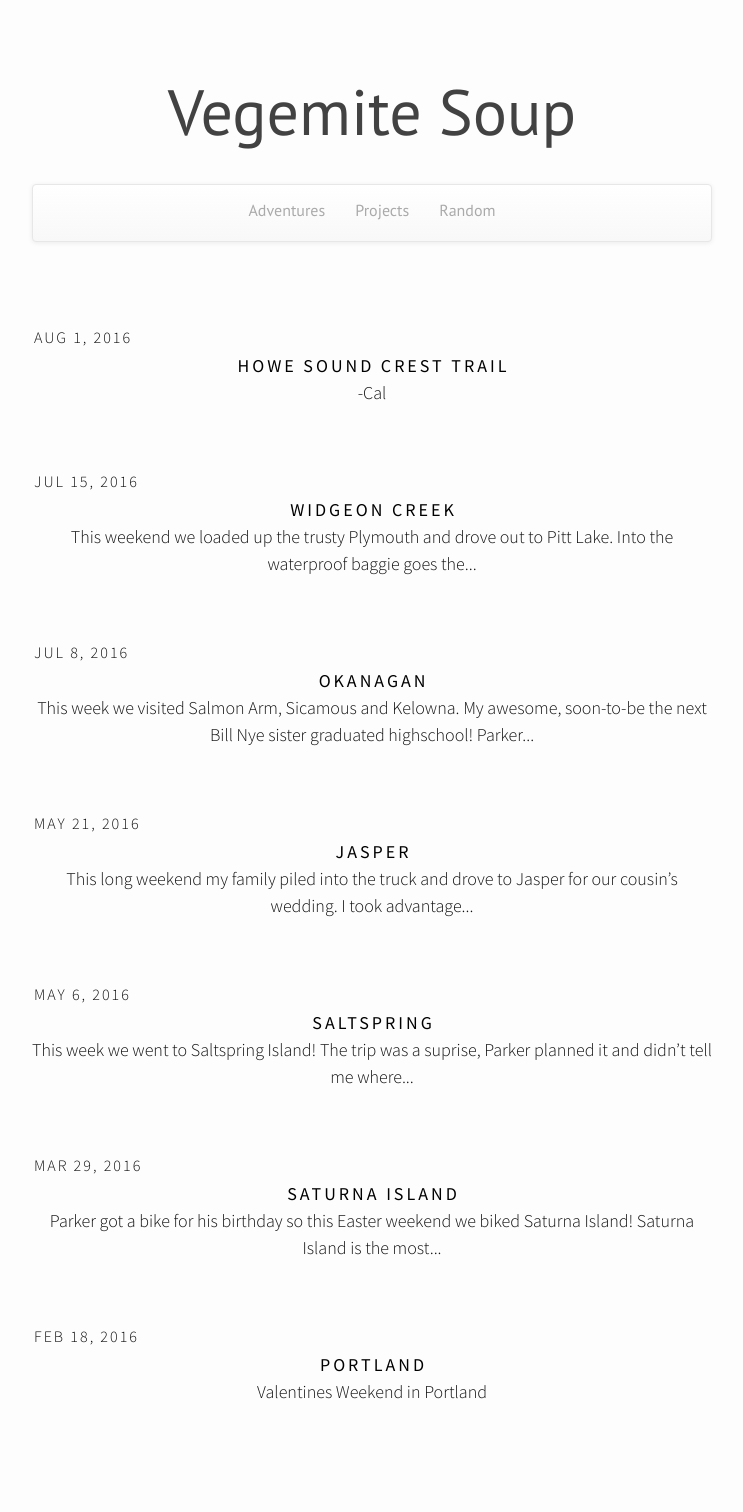
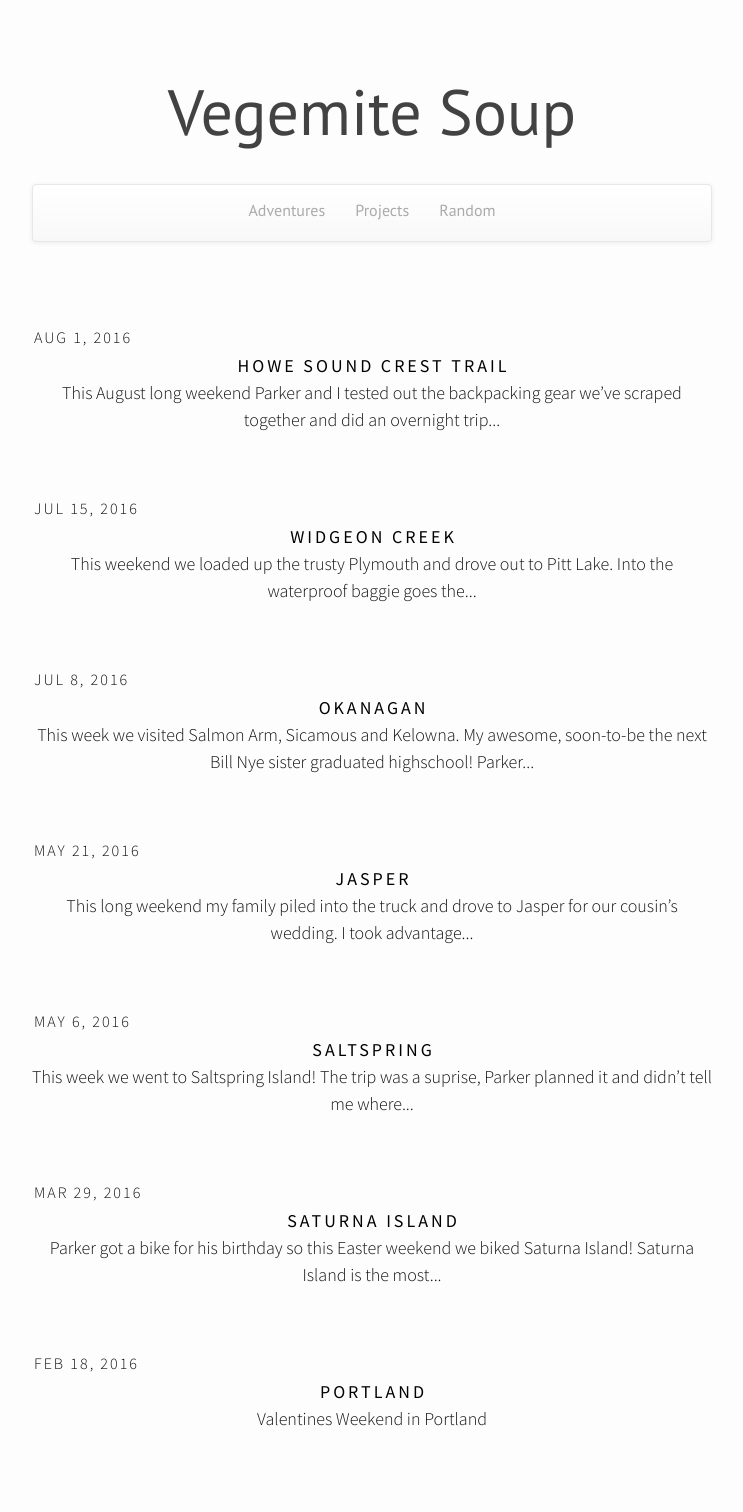
Before and after one commit to calthomson/calthomson.github.io, a Jekyll site: the page built from index.html, in a window 1280 px wide. Shown: the whole page, without its empty margins (268-1011 px from the left). Built offline with Jekyll 4.4.1, drawn with Linux system fonts in a browser that asks for light colours; nearby versions of some CDN libraries; before the commit the page ends 1485 px from its top, so only the background shows below that.

Commit message:
Howe Sound post

```diff
--- a/_posts/2016-08-01-howe-sound.markdown
+++ b/_posts/2016-08-01-howe-sound.markdown
@@ -9,60 +9,81 @@
 	<a href="http://res.cloudinary.com/vegemitesoup/image/upload/v1470372932/howe-sound-crest/3.jpg"><img class="lazy" data-original="http://res.cloudinary.com/vegemitesoup/image/upload/v1470372932/howe-sound-crest/3.jpg" /></a>
 </div>
 
+This August long weekend Parker and I tested out the backpacking gear we've scraped together and did an overnight trip along the Howe Sound Crest Trail. Our starting point was Cypress Mountain, our destination Magnesia Meadows. It's a 14.5km hike per day.
+
+We got on the trail a bit later than anticipated, and there were already lots of people out. The first 5.5km of the hike is easy and very popular, from Cypress lodge to St. Mark's summit.
+
+After St. Mark's Summit the trail went straight down into a super foggy valley. We ran into a family who gave us a tip: "When you think you've reach the top of Mt. Unecessary.. you haven't". Hm, interesting choice, ominous family.
+
 <div class="row">
-<div class="col-sm-4 col-xs-4">
+<div class="col-sm-4 col-xs-12">
 	<a href="http://res.cloudinary.com/vegemitesoup/image/upload/v1470372932/howe-sound-crest/1.jpg"><img class="lazy" data-original="http://res.cloudinary.com/vegemitesoup/image/upload/v1470372932/howe-sound-crest/1.jpg" /></a>
 </div>
 
-<div class="col-sm-4 col-xs-4">
+<div class="col-sm-4 col-xs-12">
 	<a href="http://res.cloudinary.com/vegemitesoup/image/upload/v1470372932/howe-sound-crest/2.jpg"><img class="lazy" data-original="http://res.cloudinary.com/vegemitesoup/image/upload/v1470372932/howe-sound-crest/2.jpg" /></a>
 </div>
 
-<div class="col-sm-4 col-xs-4">
-	<a href="http://res.cloudinary.com/vegemitesoup/image/upload/v1470372932/howe-sound-crest/4.jpg"><img class="lazy" data-original="http://res.cloudinary.com/vegemitesoup/image/upload/v1470372932/howe-sound-crest/4.jpg" /></a>
+<div class="col-sm-4 col-xs-12">
+After reaching the bottom of the valley, the trail begins a long, steep uphill scramble up "non-improved" trails to the highest point on the route, an elevation of around 1,500m.
+
+After 45 minutes it doesn't even feel like you're going uphill anymore. Embrace the hill.
+</div>
 </div>
 
+<div class="row">
+	<a href="http://res.cloudinary.com/vegemitesoup/image/upload/v1470372932/howe-sound-crest/3.jpg"><img class="lazy" data-original="http://res.cloudinary.com/vegemitesoup/image/upload/v1470372932/howe-sound-crest/3.jpg" /></a>
 </div>
+
+ The family was right. There's at least 3 points where you think you've made it to the top but it just keeps going. It's worth it though, because the view is incredible! Once you're at the very top you climb right back down, in order to continue on to the Lions.
+
+<div class="row">
+<div class="col-sm-6 col-xs-12">
+	<a href="http://res.cloudinary.com/vegemitesoup/image/upload/v1470372932/howe-sound-crest/8.jpg"><img class="lazy" data-original="http://res.cloudinary.com/vegemitesoup/image/upload/v1470372932/howe-sound-crest/8.jpg" /></a>
+</div>
+
+<div class="col-sm-6 col-xs-12">
+	<a href="http://res.cloudinary.com/vegemitesoup/image/upload/v1470372932/howe-sound-crest/7.jpg"><img class="lazy" data-original="http://res.cloudinary.com/vegemitesoup/image/upload/v1470372932/howe-sound-crest/7.jpg" /></a>
+</div>
+</div>
+
+<center>Parker is addicted to Inukshuks.</center>
+
+<div class="row">
+<div class="col-sm-6 col-xs-12">
+	<a href="http://res.cloudinary.com/vegemitesoup/image/upload/v1470372932/howe-sound-crest/9.jpg"><img class="lazy" data-original="http://res.cloudinary.com/vegemitesoup/image/upload/v1470372932/howe-sound-crest/9.jpg" /></a>
+</div>
+
+<div class="col-sm-6 col-xs-12">
+	<a href="http://res.cloudinary.com/vegemitesoup/image/upload/v1470372932/howe-sound-crest/10.jpg"><img class="lazy" data-original="http://res.cloudinary.com/vegemitesoup/image/upload/v1470372932/howe-sound-crest/10.jpg" /></a>
+</div>
+</div>
+
+Climbing down the other side of Mt. Unecessary is the most technical part of the trail between Cypress and the Lions- you get to Indiana Jones down some ropes!
 
 <div class="row">
 	<a href="http://res.cloudinary.com/vegemitesoup/image/upload/v1470372932/howe-sound-crest/5.jpg"><img class="lazy" data-original="http://res.cloudinary.com/vegemitesoup/image/upload/v1470372932/howe-sound-crest/5.jpg" /></a>
 </div>
 
 <div class="row">
-<div class="col-sm-6 col-xs-6">
-	<a href="http://res.cloudinary.com/vegemitesoup/image/upload/v1470372932/howe-sound-crest/8.jpg"><img class="lazy" data-original="http://res.cloudinary.com/vegemitesoup/image/upload/v1470372932/howe-sound-crest/8.jpg" /></a>
+<div class="col-sm-7 col-xs-12">
+	<a href="http://res.cloudinary.com/vegemitesoup/image/upload/v1470372932/howe-sound-crest/12.jpg"><img class="lazy" data-original="http://res.cloudinary.com/vegemitesoup/image/upload/v1470372932/howe-sound-crest/12.jpg" /></a>
+	We reached the Lions, had lunch, took a nap (as always), and listened to the dialogs of people trying to stay positive while fearing for their lives as they precariously descended from the West Lion's peak- a climb that is more like rock climbing than hiking, and probably should not be done in sneakers..
 </div>
 
-<div class="col-sm-6 col-xs-6">
-	<a href="http://res.cloudinary.com/vegemitesoup/image/upload/v1470372932/howe-sound-crest/7.jpg"><img class="lazy" data-original="http://res.cloudinary.com/vegemitesoup/image/upload/v1470372932/howe-sound-crest/7.jpg" /></a>
-</div>
-</div>
-
-<div class="row">
-<div class="col-sm-6 col-xs-6">
-	<a href="http://res.cloudinary.com/vegemitesoup/image/upload/v1470372932/howe-sound-crest/9.jpg"><img class="lazy" data-original="http://res.cloudinary.com/vegemitesoup/image/upload/v1470372932/howe-sound-crest/9.jpg" /></a>
-</div>
-
-<div class="col-sm-6 col-xs-6">
-	<a href="http://res.cloudinary.com/vegemitesoup/image/upload/v1470372932/howe-sound-crest/10.jpg"><img class="lazy" data-original="http://res.cloudinary.com/vegemitesoup/image/upload/v1470372932/howe-sound-crest/10.jpg" /></a>
-</div>
-</div>
-
-<div class="row">
-<div class="col-sm-8 col-xs-8">
-	<a href="http://res.cloudinary.com/vegemitesoup/image/upload/v1470372932/howe-sound-crest/12.jpg"><img class="lazy" data-original="http://res.cloudinary.com/vegemitesoup/image/upload/v1470372932/howe-sound-crest/12.jpg" /></a>
-</div>
-
-<div class="col-sm-4 col-xs-4">
+<div class="col-sm-5 col-xs-12">
 	<a href="http://res.cloudinary.com/vegemitesoup/image/upload/v1470372932/howe-sound-crest/11.jpg"><img class="lazy" data-original="http://res.cloudinary.com/vegemitesoup/image/upload/v1470372932/howe-sound-crest/11.jpg" /></a>
 </div>
 </div>
 
+Magnesia Meadows is ~4km past the Lions, but a group coming from that direction told us that it took 4 hours to traverse that section of the trail. We decided to hike back to get water from some pools we had seen earlier, and set up camp on a ridge overlooking Howe Sound. Bowen Island was in the distance and we could see the ferries going back and forth between Horseshoe Bay and the Sunshine Coast. We could also see Vancouver to the south-east. From the crest you can see both the sunrise and the sunset.
+
 <div class="row">
-<div class="col-sm-4 col-xs-4">
+<div class="col-sm-4 col-xs-12">
 	<a href="http://res.cloudinary.com/vegemitesoup/image/upload/v1470372932/howe-sound-crest/14.jpg"><img class="lazy" data-original="http://res.cloudinary.com/vegemitesoup/image/upload/v1470372932/howe-sound-crest/14.jpg" /></a>
+Bug nets highly recommended!
 </div>
-<div class="col-sm-8 col-xs-8">
+<div class="col-sm-8 col-xs-12">
 	<a href="http://res.cloudinary.com/vegemitesoup/image/upload/v1470372932/howe-sound-crest/15.jpg"><img class="lazy" data-original="http://res.cloudinary.com/vegemitesoup/image/upload/v1470372932/howe-sound-crest/15.jpg" /></a>
 </div>
 </div>
@@ -72,19 +93,19 @@
 </div>
 
 <div class="row">
-<div class="col-sm-6 col-xs-6">
+<div class="col-sm-6 col-xs-12">
 	<a href="http://res.cloudinary.com/vegemitesoup/image/upload/v1470372932/howe-sound-crest/16.jpg"><img class="lazy" data-original="http://res.cloudinary.com/vegemitesoup/image/upload/v1470372932/howe-sound-crest/16.jpg" /></a>
 </div>
-<div class="col-sm-6 col-xs-6">
+<div class="col-sm-6 col-xs-12">
 	<a href="http://res.cloudinary.com/vegemitesoup/image/upload/v1470372932/howe-sound-crest/20.jpg"><img class="lazy" data-original="http://res.cloudinary.com/vegemitesoup/image/upload/v1470372932/howe-sound-crest/20.jpg" /></a>
 </div>
 </div>
 
 <div class="row">
-<div class="col-sm-6 col-xs-6">
+<div class="col-sm-6 col-xs-12">
 	<a href="http://res.cloudinary.com/vegemitesoup/image/upload/v1470372932/howe-sound-crest/17.jpg"><img class="lazy" data-original="http://res.cloudinary.com/vegemitesoup/image/upload/v1470372932/howe-sound-crest/17.jpg" /></a>
 </div>
-<div class="col-sm-6 col-xs-6">
+<div class="col-sm-6 col-xs-12">
 	<a href="http://res.cloudinary.com/vegemitesoup/image/upload/v1470372932/howe-sound-crest/19.jpg"><img class="lazy" data-original="http://res.cloudinary.com/vegemitesoup/image/upload/v1470372932/howe-sound-crest/19.jpg" /></a>
 </div>
 </div>
@@ -93,12 +114,13 @@
 	<a href="http://res.cloudinary.com/vegemitesoup/image/upload/v1470372932/howe-sound-crest/0.jpg"><img class="lazy" data-original="http://res.cloudinary.com/vegemitesoup/image/upload/v1470372932/howe-sound-crest/0.jpg" /></a>
 </div>
 
+We had pancakes for breakfast, made more inukshuks, and climbed back up the Indiana Jones ropes. My craigslist hiking boots totally murdered my ankles on the trip back down. Everything hurt that night, but it was 100% worth it.
 
 <div class="row">
-<div class="col-sm-6 col-xs-6">
+<div class="col-sm-6 col-xs-12">
 	<a href="http://res.cloudinary.com/vegemitesoup/image/upload/v1470372932/howe-sound-crest/6.jpg"><img class="lazy" data-original="http://res.cloudinary.com/vegemitesoup/image/upload/v1470372932/howe-sound-crest/6.jpg" /></a>
 </div>
-<div class="col-sm-6 col-xs-6">
+<div class="col-sm-6 col-xs-12">
 	<a href="http://res.cloudinary.com/vegemitesoup/image/upload/v1470372932/howe-sound-crest/21.jpg"><img class="lazy" data-original="http://res.cloudinary.com/vegemitesoup/image/upload/v1470372932/howe-sound-crest/21.jpg" /></a>
 </div>
 </div>
```
